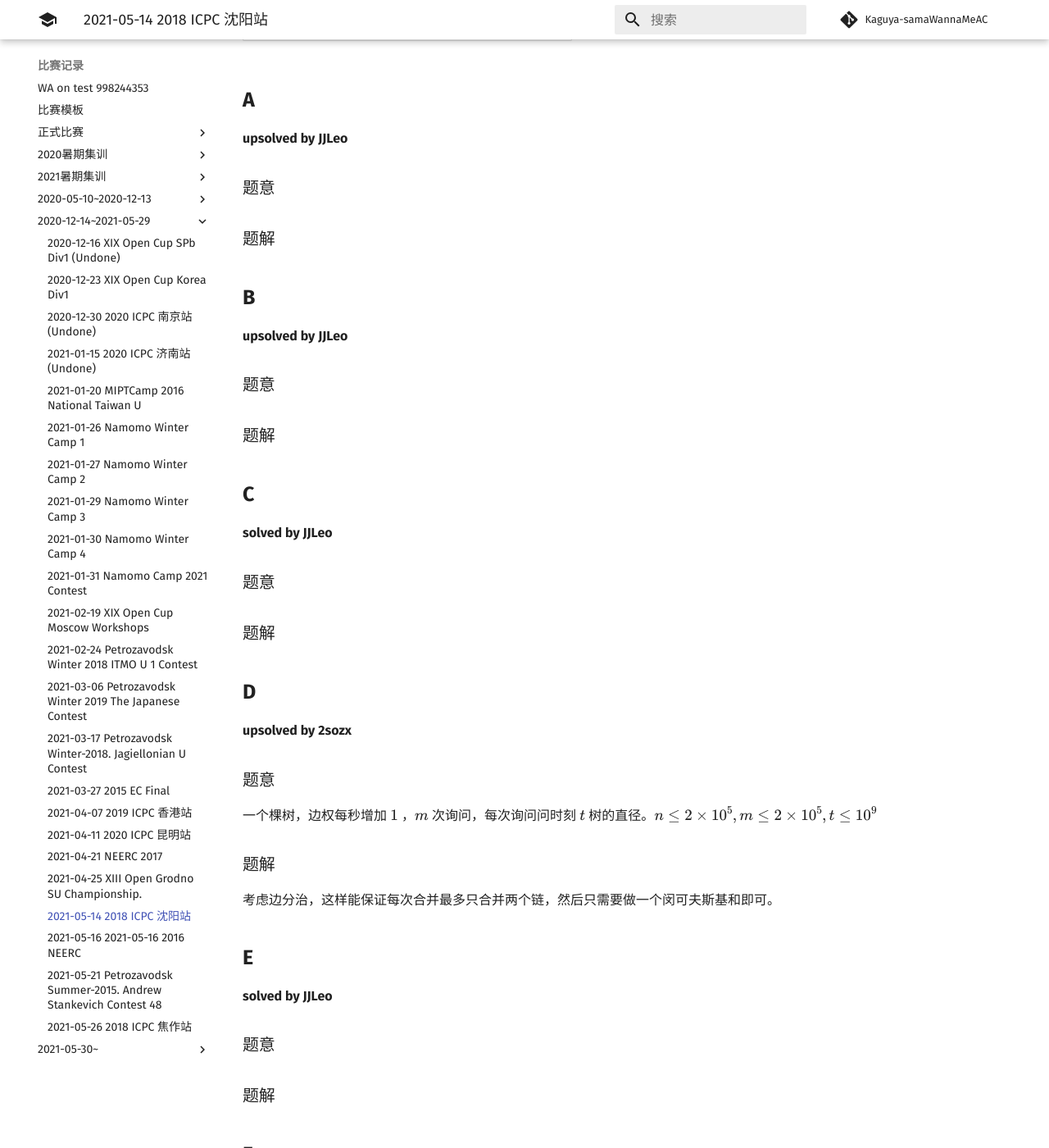
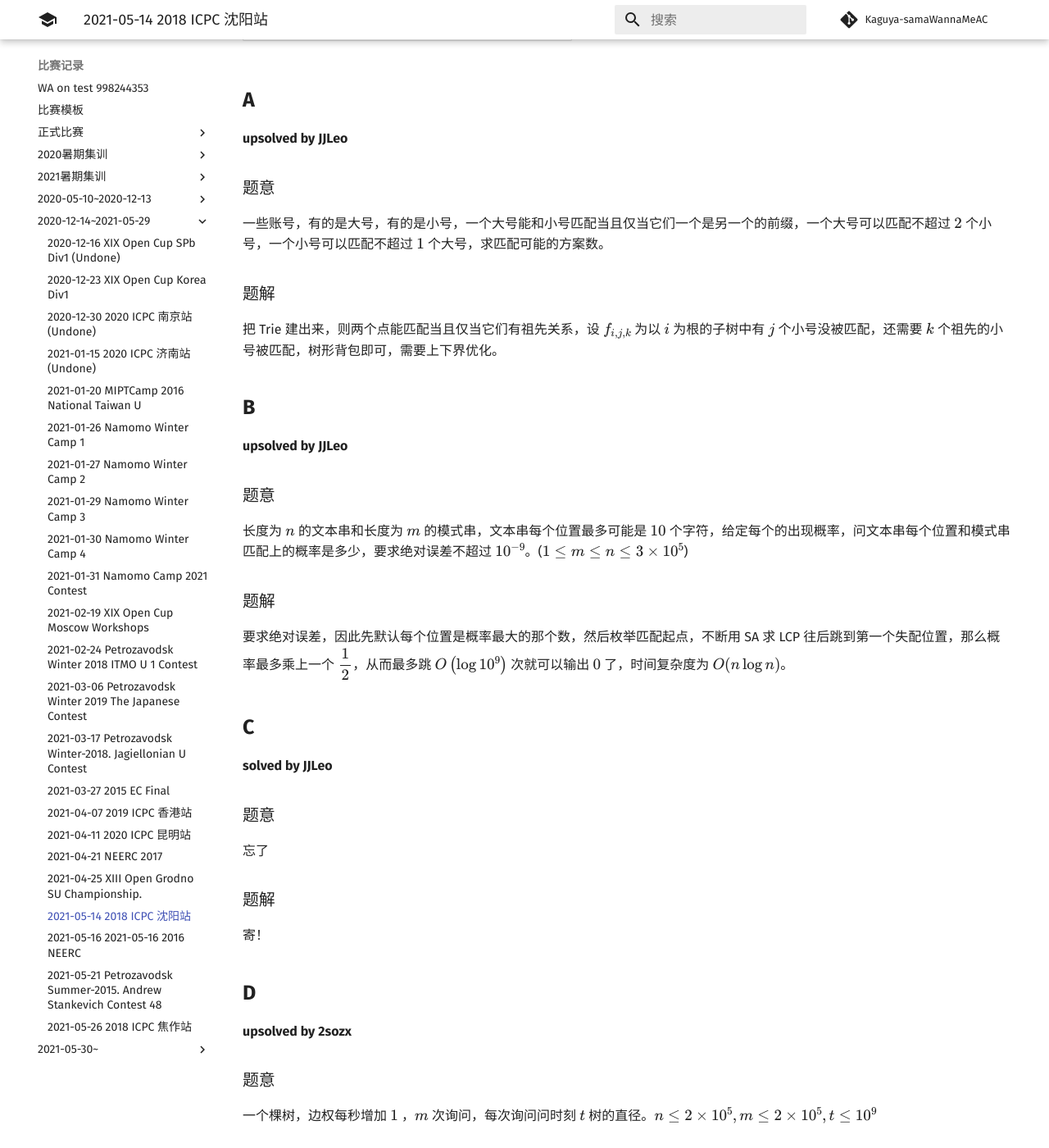
Before and after one commit to Kaguya-samaWannaMeAC/kaguya-samawannameac.github.io, an MkDocs documentation site: the page built from docs/contest/2021-05-14 2018 ICPC 沈阳站.md, in a window 1280 px wide and 1400 px high, scrolled down 271 px. Shown: the whole window at 82% size. Built offline with MkDocs 1.6.1 and Material for MkDocs 9.7.7, drawn with Linux system fonts in a browser that asks for light colours; comment, search, counter and statistics services are not loaded; some of the changed text lies outside the part shown.

Commit message:
Update 2021-05-14 2018 ICPC 沈阳站.md

```diff
--- a/docs/contest/2021-05-14 2018 ICPC 沈阳站.md
+++ b/docs/contest/2021-05-14 2018 ICPC 沈阳站.md
@@ -15,11 +15,11 @@ hide:
 
 ### 题意
 
-
+一些账号，有的是大号，有的是小号，一个大号能和小号匹配当且仅当它们一个是另一个的前缀，一个大号可以匹配不超过 $2$ 个小号，一个小号可以匹配不超过 $1$ 个大号，求匹配可能的方案数。
 
 ### 题解
 
-
+把 Trie 建出来，则两个点能匹配当且仅当它们有祖先关系，设 $f_{i,j,k}$ 为以 $i$ 为根的子树中有 $j$ 个小号没被匹配，还需要 $k$ 个祖先的小号被匹配，树形背包即可，需要上下界优化。
 
 ## **B**
 
@@ -27,11 +27,11 @@ hide:
 
 ### 题意
 
-
+长度为 $n$ 的文本串和长度为 $m$ 的模式串，文本串每个位置最多可能是 $10$ 个字符，给定每个的出现概率，问文本串每个位置和模式串匹配上的概率是多少，要求绝对误差不超过 $10^{-9}$。($1 \le m \le n \le 3 \times 10^5$)
 
 ### 题解
 
-
+要求绝对误差，因此先默认每个位置是概率最大的那个数，然后枚举匹配起点，不断用 SA 求 LCP 往后跳到第一个失配位置，那么概率最多乘上一个 $\dfrac{1}{2}$，从而最多跳 $O\left(\log 10^{9}\right)$ 次就可以输出 $0$ 了，时间复杂度为 $O(n \log n)$。
 
 ## **C**
 
@@ -39,11 +39,11 @@ hide:
 
 ### 题意
 
-
+忘了
 
 ### 题解
 
-
+寄！
 
 ## **D**
 
@@ -63,11 +63,17 @@ hide:
 
 ### 题意
 
+$n$ 个忍者，每个忍者有一个二维坐标和一个门派，有三种操作：
 
+- 更改一个忍者的坐标。
+- 更改一个忍者的门派。
+- 问一个区间，这个区间中门派不同忍者两两之间曼哈顿距离的最大值。
 
 ### 题解
 
+经典曼哈顿距离，线段树维护 $\pm x \pm y$ 每个的最大值和与最大值门派不同的次大值，就没了。
 
+印象里我开了一堆 vector 属于是自暴自弃了。
 
 ## **F**
 
@@ -75,11 +81,11 @@ hide:
 
 ### 题意
 
-
+关键词：插值做 dp，得到值，把多项式插回来。
 
 ### 题解
 
-
+有时间再来。
 
 ## **G**
 
@@ -106,7 +112,7 @@ hide:
 
 ### 题意
 
-
+彩虹图，Polya，不会，爬。
 
 ### 题解
 
@@ -118,7 +124,7 @@ hide:
 
 ### 题意
 
-
+当成数位 dp 了，其实不是，就枚举一下就好了。
 
 ### 题解
 
@@ -130,7 +136,7 @@ hide:
 
 ### 题意
 
-
+约瑟夫环问题，崔佬求带。
 
 ### 题解
 
@@ -142,7 +148,7 @@ hide:
 
 ### 题意
 
-
+大几何，崔佬求带。
 
 ### 题解
 
@@ -154,7 +160,7 @@ hide:
 
 ### 题意
 
-
+可逆 01 背包以及可逆完全背包，把 dp 方程逆过来即可，相当于求对应多项式的逆。
 
 ### 题解
 
```
